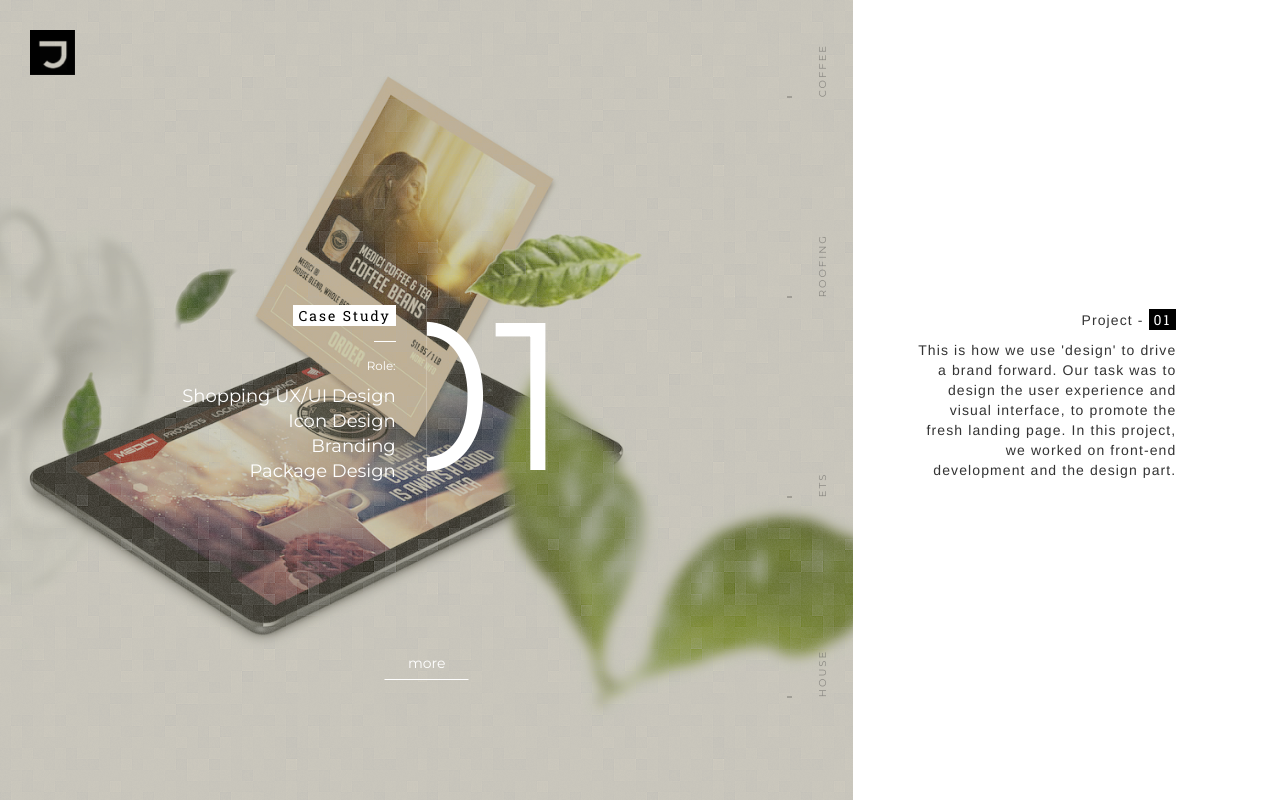
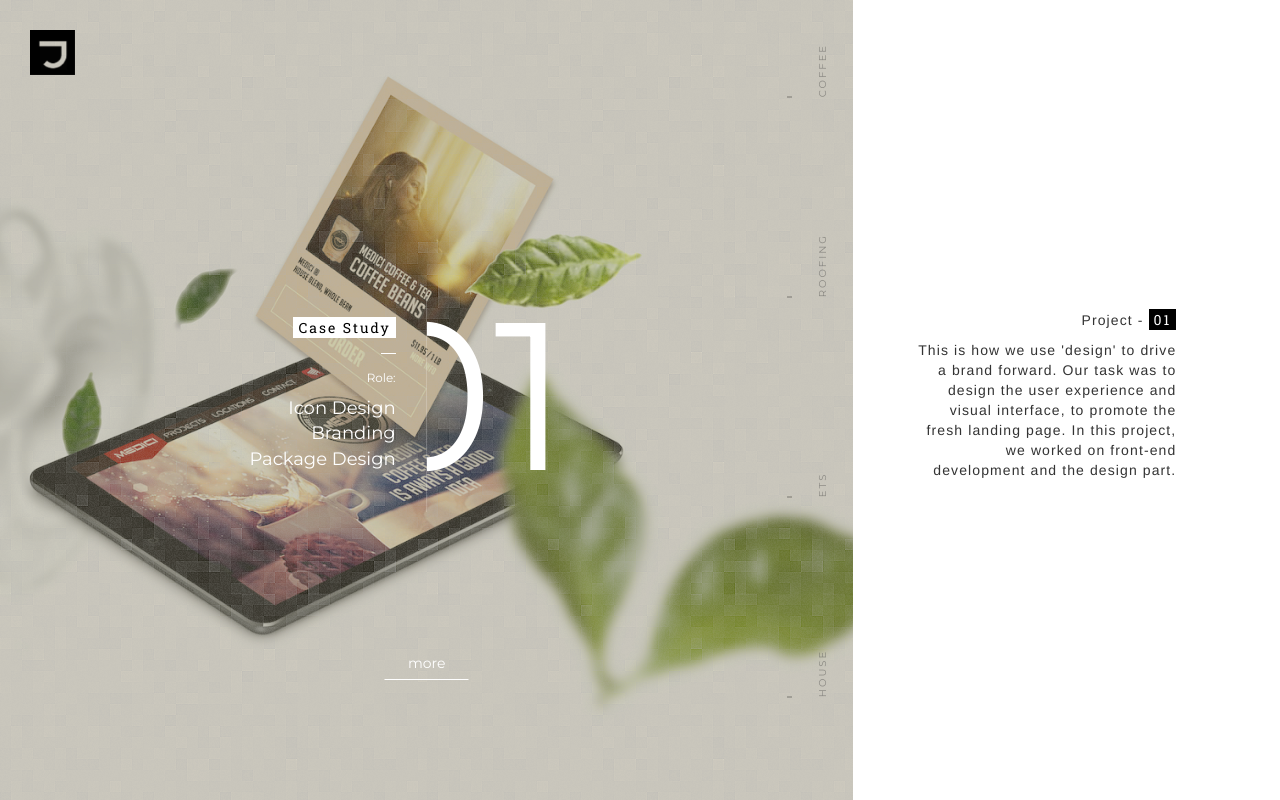
Before and after one commit to Jasminezhou/jingstudio-website, a plain HTML site: page static/index.html in a window 1280 px wide. Drawn offline with nearby package versions, Linux system fonts and the light colour scheme.

Commit message:
testing GitHub online sync file

```diff
--- a/static/index.html
+++ b/static/index.html
@@ -38,7 +38,6 @@
         <div class="bottom-line"></div>
         <p class="small">Role:</p>
         <h4 class="role">
-          Shopping UX/UI Design<br>
           Icon Design<br>
           Branding<br>
           Package Design
```
Also changed, not shown: 1 other file.
